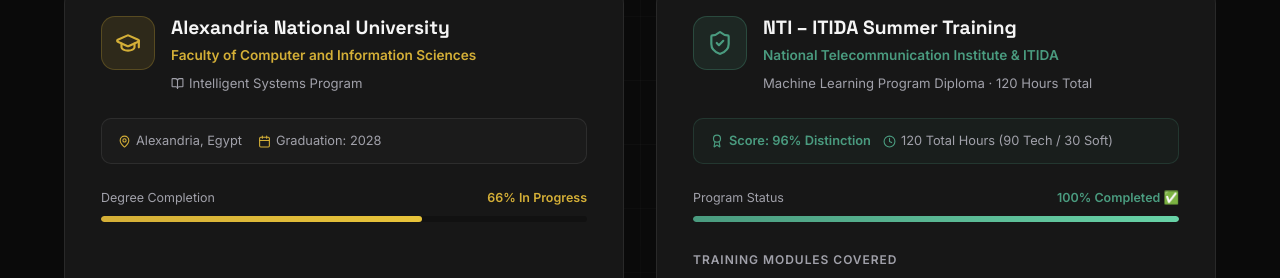
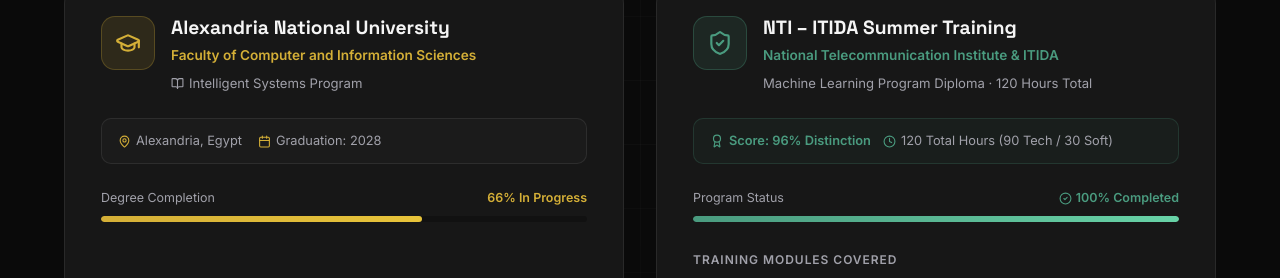
Before and after one commit to BassemRamdan/Me, a Next.js app: page / in a window 1280 px wide. Shown: the part 6755-7033 px from the top of the page. Built offline with nearby package versions, Linux system fonts and the light colour scheme.

Commit message:
Replace checkmark emoji with clean Lucide vector icon

```diff
--- a/src/components/sections/Education.tsx
+++ b/src/components/sections/Education.tsx
@@ -257,7 +257,9 @@
                 <div style={{ marginBottom: 28 }}>
                   <div style={{ display: "flex", justifyContent: "space-between", marginBottom: 8 }}>
                     <span style={{ color: "var(--text-secondary)", fontSize: "0.78rem" }}>Program Status</span>
-                    <span style={{ color: "#4A9B7F", fontSize: "0.78rem", fontWeight: 700 }}>100% Completed ✅</span>
+                    <span style={{ color: "#4A9B7F", fontSize: "0.78rem", fontWeight: 700, display: "flex", alignItems: "center", gap: 4 }}>
+                      <CheckCircle2 size={13} /> 100% Completed
+                    </span>
                   </div>
                   <div style={{ height: 6, background: "var(--surface)", borderRadius: 999, overflow: "hidden" }}>
                     <motion.div
```
